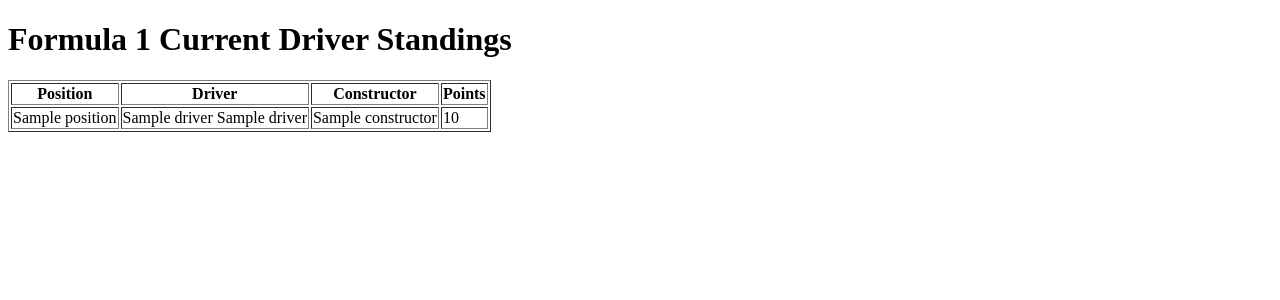
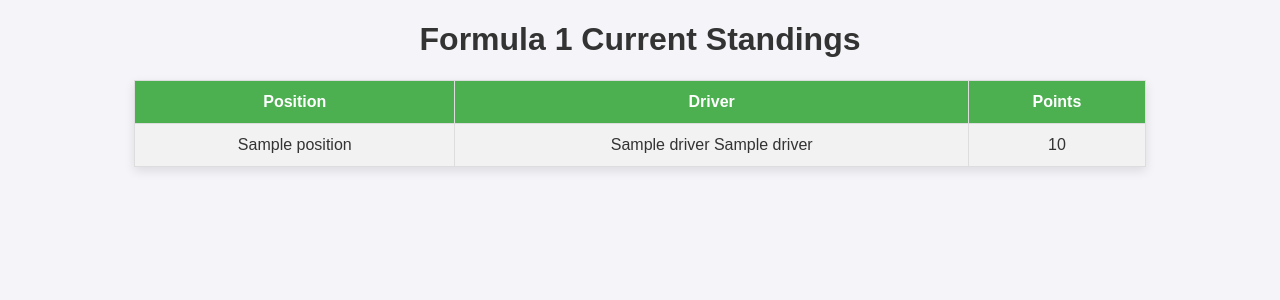
Before and after one commit to otarbakh/F1-flask-app, a Flask app: page / in a window 1280 px wide. Shown: the top 300 px of the page. Run offline with Flask 3, Linux system fonts and the light colour scheme; a database or web service that is not in the repository returns one stand-in record (values such as "Sample title"); data that the repository does not hold is empty.

Commit message:
ui changes 1.1

```diff
--- a/app.py
+++ b/app.py
@@ -5,26 +5,23 @@ app = Flask(__name__)
 
 @app.route('/')
 def home():
-    # Fetch live driver standings from the Ergast API
-    standings = get_driver_standings()
-    return render_template('index.html', standings=standings)
-
-def get_driver_standings():
+    # Fetch the data from Ergast API
     url = "https://ergast.com/api/f1/current/driverStandings.json"
     response = requests.get(url)
-    data = response.json()
+    data = response.json()  # Parse the JSON response
 
-    standings = []
-    for driver in data['MRData']['StandingsTable']['StandingsLists'][0]['DriverStandings']:
-        driver_info = {
-            "position": driver['position'],
-            "name": f"{driver['Driver']['givenName']} {driver['Driver']['familyName']}",
-            "constructor": driver['Constructors'][0]['name'],
-            "points": driver['points']
-        }
-        standings.append(driver_info)
+    # Extract the standings information from the response
+    standings = data['MRData']['StandingsTable']['StandingsLists'][0]['DriverStandings']
 
-    return standings
+    # Prepare the data for display
+    drivers = []
+    for driver in standings:
+        position = driver['position']
+        name = f"{driver['Driver']['givenName']} {driver['Driver']['familyName']}"
+        points = driver['points']
+        drivers.append({"position": position, "name": name, "points": points})
+
+    return render_template('index.html', drivers=drivers)
 
 if __name__ == '__main__':
     app.run(debug=True)
--- a/templates/index.html
+++ b/templates/index.html
@@ -4,28 +4,51 @@
     <meta charset="UTF-8">
     <meta name="viewport" content="width=device-width, initial-scale=1.0">
     <title>Formula 1 Standings</title>
+    <style>
+        body {
+            font-family: Arial, sans-serif;
+            background-color: #f4f4f9;
+            color: #333;
+        }
+        table {
+            width: 80%;
+            margin: 20px auto;
+            border-collapse: collapse;
+            text-align: center;
+            background-color: #fff;
+            box-shadow: 0px 4px 10px rgba(0, 0, 0, 0.1);
+        }
+        th, td {
+            padding: 12px 15px;
+            border: 1px solid #ddd;
+        }
+        th {
+            background-color: #4CAF50;
+            color: white;
+        }
+        tr:nth-child(even) {
+            background-color: #f2f2f2;
+        }
+        tr:hover {
+            background-color: #ddd;
+        }
+    </style>
 </head>
 <body>
-    <h1>Formula 1 Current Driver Standings</h1>
-    <table border="1">
-        <thead>
+    <h1 style="text-align:center;">Formula 1 Current Standings</h1>
+    <table>
         <tr>
             <th>Position</th>
             <th>Driver</th>
-                <th>Constructor</th>
             <th>Points</th>
         </tr>
-        </thead>
-        <tbody>
-            {% for driver in standings %}
+        {% for driver in drivers %}
             <tr>
                 <td>{{ driver.position }}</td>
                 <td>{{ driver.name }}</td>
-                <td>{{ driver.constructor }}</td>
                 <td>{{ driver.points }}</td>
             </tr>
         {% endfor %}
-        </tbody>
     </table>
 </body>
 </html>
```
Also changed, not shown: static/style.css (added, +90 -0 lines). Lines whose indentation alone changed are shown as unchanged.
